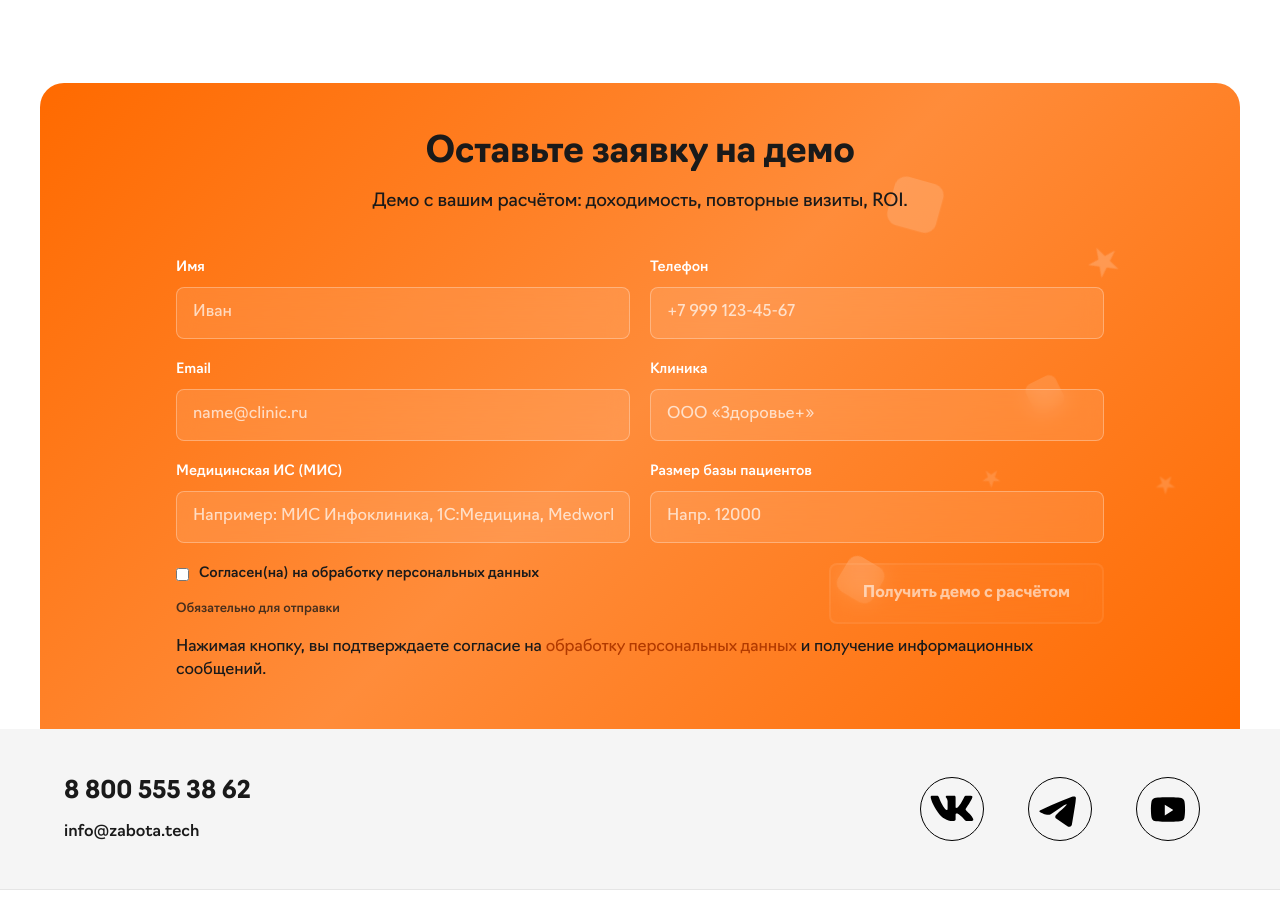
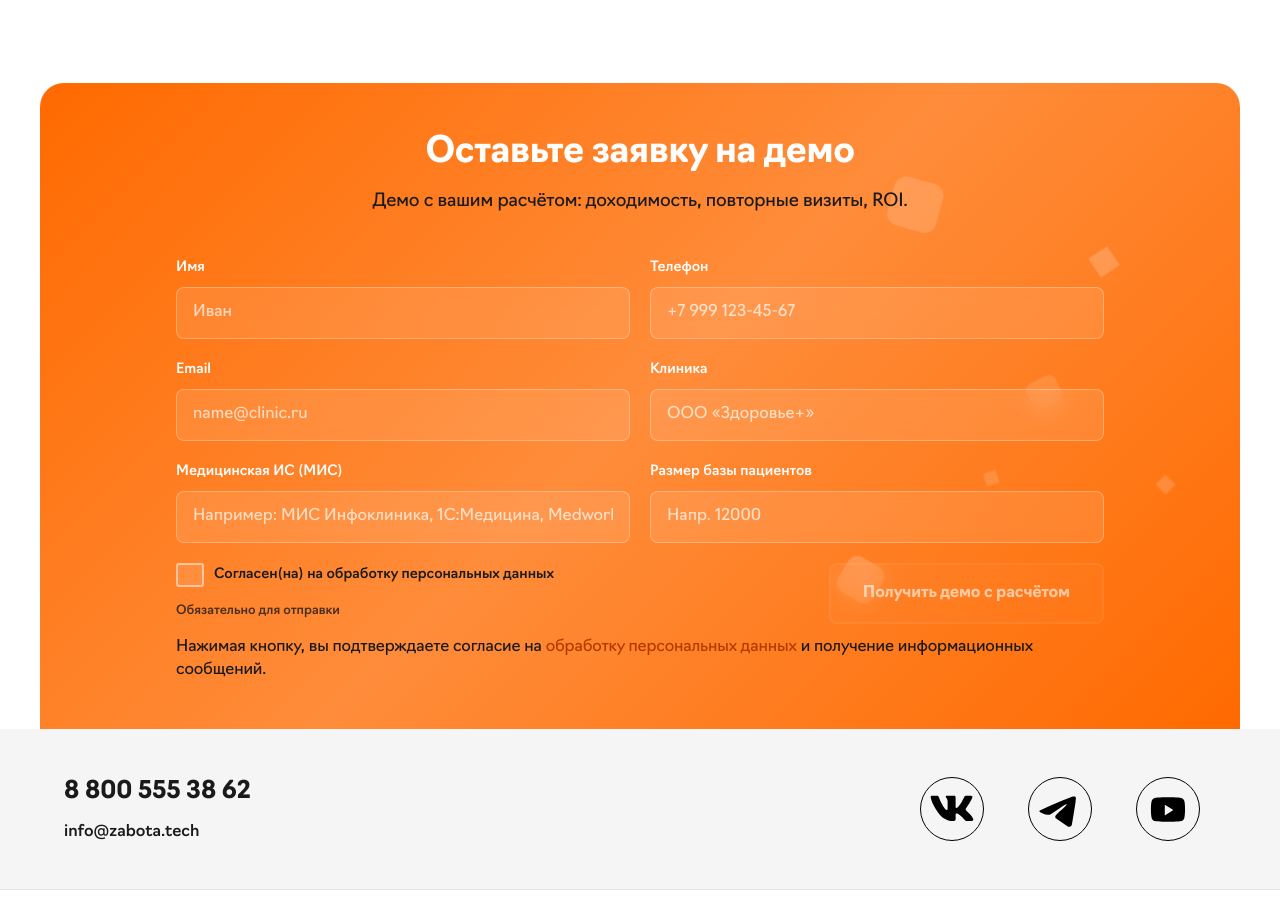
Before and after one commit to pilipenkosv-droid/zbt-calculator-v5.3, a React (Vite) app: page / in a window 1280 px wide. Shown: the part 3440-4363 px from the top of the page. Built offline with nearby package versions, Linux system fonts and the light colour scheme.

Commit message:
feat: update demo section - replace stars with diamonds, improve checkbox styling, set number step to 1000, ensure white header

```diff
--- a/src/components/DemoSection.css
+++ b/src/components/DemoSection.css
@@ -64,6 +64,35 @@
   grid-template-columns: auto 1fr;
   align-items: center;
   gap: 10px;
+}
+
+.demo-form-consent input[type="checkbox"] {
+  width: 18px;
+  height: 18px;
+  margin: 0;
+  appearance: none;
+  border: 2px solid rgba(255, 255, 255, 0.5);
+  border-radius: 3px;
+  background: rgba(255, 255, 255, 0.1);
+  cursor: pointer;
+  position: relative;
+  flex-shrink: 0;
+}
+
+.demo-form-consent input[type="checkbox"]:checked {
+  background: #666666;
+  border-color: #666666;
+}
+
+.demo-form-consent input[type="checkbox"]:checked::after {
+  content: '✓';
+  position: absolute;
+  top: 50%;
+  left: 50%;
+  transform: translate(-50%, -50%);
+  color: #FFFFFF;
+  font-size: 12px;
+  font-weight: bold;
 }
 
 .demo-form-consent-note {
@@ -192,7 +221,7 @@
   80% { transform: translate(-5px, -10px) rotate(20deg) scale(0.92); }
 }
 
-/* Звездочка 1 */
+/* Ромб 1 */
 .star1 {
   position: absolute;
   top: 25%;
@@ -200,17 +229,17 @@
   width: 30px;
   height: 30px;
   background: rgba(255, 255, 255, 0.2);
-  clip-path: polygon(50% 0%, 61% 35%, 98% 35%, 68% 57%, 79% 91%, 50% 70%, 21% 91%, 32% 57%, 2% 35%, 39% 35%);
+  clip-path: polygon(50% 0%, 100% 50%, 50% 100%, 0% 50%);
   transition: transform 0.8s ease;
   animation: demoFloat4 5.5s ease-in-out infinite;
 }
 
 @keyframes demoFloat4 {
   0%, 100% { transform: translate(0px, 0px) rotate(0deg) scale(1); }
-  50% { transform: translate(-4px, 8px) rotate(180deg) scale(1.25); }
+  50% { transform: translate(-4px, 8px) rotate(45deg) scale(1.25); }
 }
 
-/* Звездочка 2 */
+/* Ромб 2 */
 .star2 {
   position: absolute;
   bottom: 35%;
@@ -218,18 +247,18 @@
   width: 25px;
   height: 25px;
   background: rgba(255, 255, 255, 0.16);
-  clip-path: polygon(50% 0%, 61% 35%, 98% 35%, 68% 57%, 79% 91%, 50% 70%, 21% 91%, 32% 57%, 2% 35%, 39% 35%);
+  clip-path: polygon(50% 0%, 100% 50%, 50% 100%, 0% 50%);
   transition: transform 0.8s ease;
   animation: demoFloat5 8.5s ease-in-out infinite;
 }
 
 @keyframes demoFloat5 {
   0%, 100% { transform: translate(0px, 0px) rotate(0deg) scale(1); }
-  25% { transform: translate(6px, -4px) rotate(-90deg) scale(1.2); }
-  75% { transform: translate(-2px, -6px) rotate(-180deg) scale(0.8); }
+  25% { transform: translate(6px, -4px) rotate(-45deg) scale(1.2); }
+  75% { transform: translate(-2px, -6px) rotate(-90deg) scale(0.8); }
 }
 
-/* Звездочка 3 */
+/* Ромб 3 */
 .star3 {
   position: absolute;
   top: 60%;
@@ -237,15 +266,15 @@
   width: 20px;
   height: 20px;
   background: rgba(255, 255, 255, 0.14);
-  clip-path: polygon(50% 0%, 61% 35%, 98% 35%, 68% 57%, 79% 91%, 50% 70%, 21% 91%, 32% 57%, 2% 35%, 39% 35%);
+  clip-path: polygon(50% 0%, 100% 50%, 50% 100%, 0% 50%);
   transition: transform 0.8s ease;
   animation: demoFloat6 7.5s ease-in-out infinite;
 }
 
 @keyframes demoFloat6 {
   0%, 100% { transform: translate(0px, 0px) rotate(0deg) scale(1); }
-  30% { transform: translate(-5px, -3px) rotate(120deg) scale(1.15); }
-  70% { transform: translate(3px, -6px) rotate(240deg) scale(0.85); }
+  30% { transform: translate(-5px, -3px) rotate(30deg) scale(1.15); }
+  70% { transform: translate(3px, -6px) rotate(60deg) scale(0.85); }
 }
 
 .header {
@@ -256,7 +285,7 @@
 }
 
 .header h2 {
-  color: #FFFFFF;
+  color: #FFFFFF !important;
   font-family: 'Navigo', 'Inter', sans-serif;
   font-size: 36px;
   font-weight: 600;
--- a/src/components/DemoSection.tsx
+++ b/src/components/DemoSection.tsx
@@ -200,7 +200,8 @@ export default function DemoSection({ onSubmit, policyUrl = '#' }: DemoSectionPr
                 onChange={(e) => handleChange('baseSize', e.target.value)}
                 placeholder="Напр. 12000"
                 required
-                min={1}
+                min={1000}
+                step={1000}
                 max={9999999}
                 aria-describedby={form.baseSize.length > 0 && !/^\d{1,7}$/.test(form.baseSize) ? 'base-error' : undefined}
               />
```
